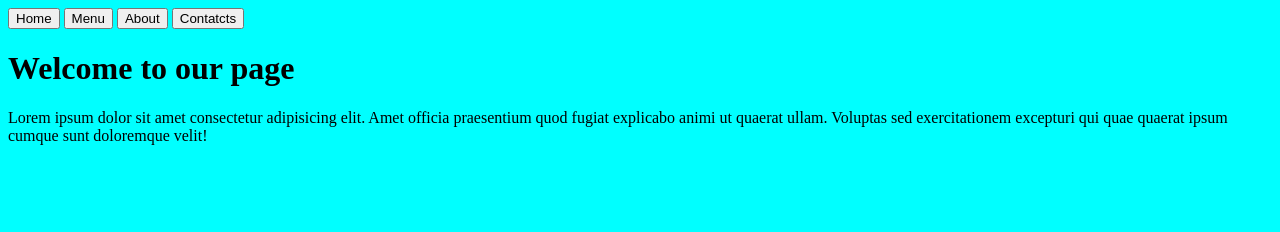
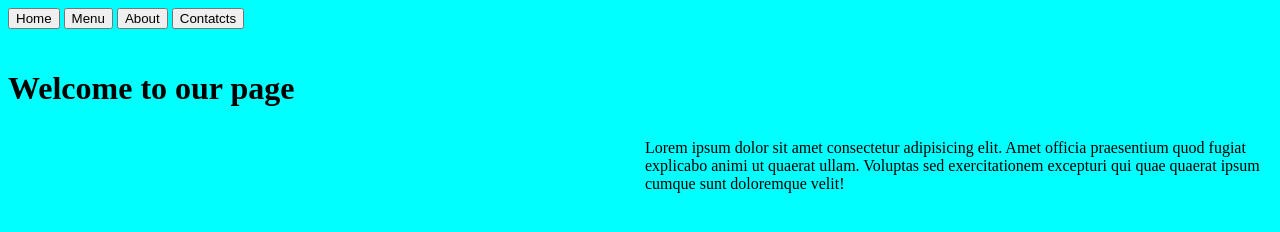
Before and after one commit to Jarmps90/Restaurant-Page, a website built with webpack: page src/index.html in a window 1280 px wide. Built offline with nearby package versions, Linux system fonts and the light colour scheme.

Commit message:
content styling

```diff
--- a/src/main.css
+++ b/src/main.css
@@ -1,3 +1,18 @@
 body{
     background-color: aqua;
+
 }
+
+#content {
+    display: grid;
+    grid-template-columns: repeat(2, 1fr);
+    grid-template-rows: repeat(2, 1fr);
+    gap: 10px;
+    margin-top: 20px;
+
+}
+
+.introtuction {
+    grid-row: 2 / 3;
+    grid-column: 2 / 3;
+}
```
